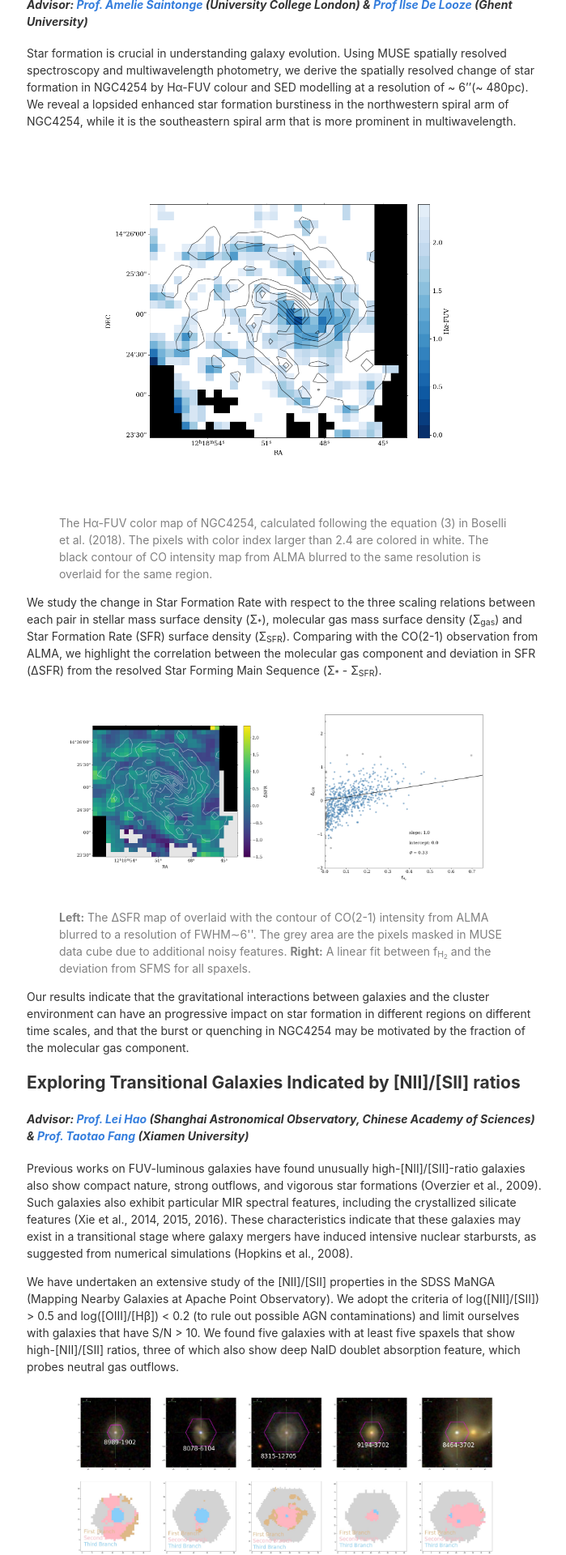
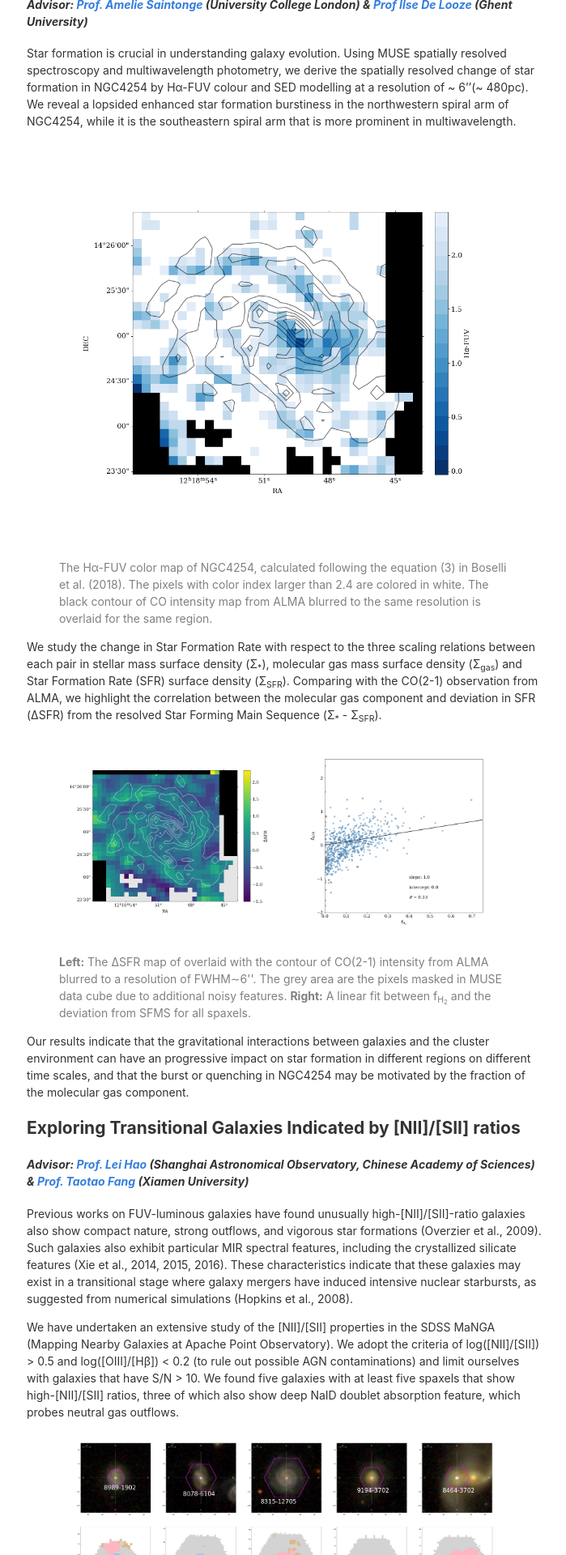
Before and after one commit to yunting-wang/yunting-wang.github.io, a Jekyll site: the page built from research.md, in a window 1280 px wide. Shown: the part 403-2323 px from the top of the page at 81% size, without its empty margins (288-987 px from the left). Built offline with Jekyll 4.4.1, drawn with Linux system fonts in a browser that asks for light colours; nearby versions of some CDN libraries.

Commit message:
some changes

```diff
--- a/research.md
+++ b/research.md
@@ -10,7 +10,7 @@ Star formation is crucial in understanding galaxy evolution. Using MUSE spatiall
 
 <figure>
 <p align="center">
-<img src="https://yunting-wang.github.io/images/ha-fuv.png" width="80%">
+<img src="https://yunting-wang.github.io/images/ha-fuv.png" width="90%">
 <figcaption><span style="color:grey">The H&alpha;-FUV color map of NGC4254, calculated following the equation (3) in Boselli et al. (2018). The pixels with color index larger than 2.4 are colored in white. The black contour of CO intensity map from ALMA blurred to the same resolution is overlaid for the same region. </span></figcaption>
 </p>
 </figure>
```
